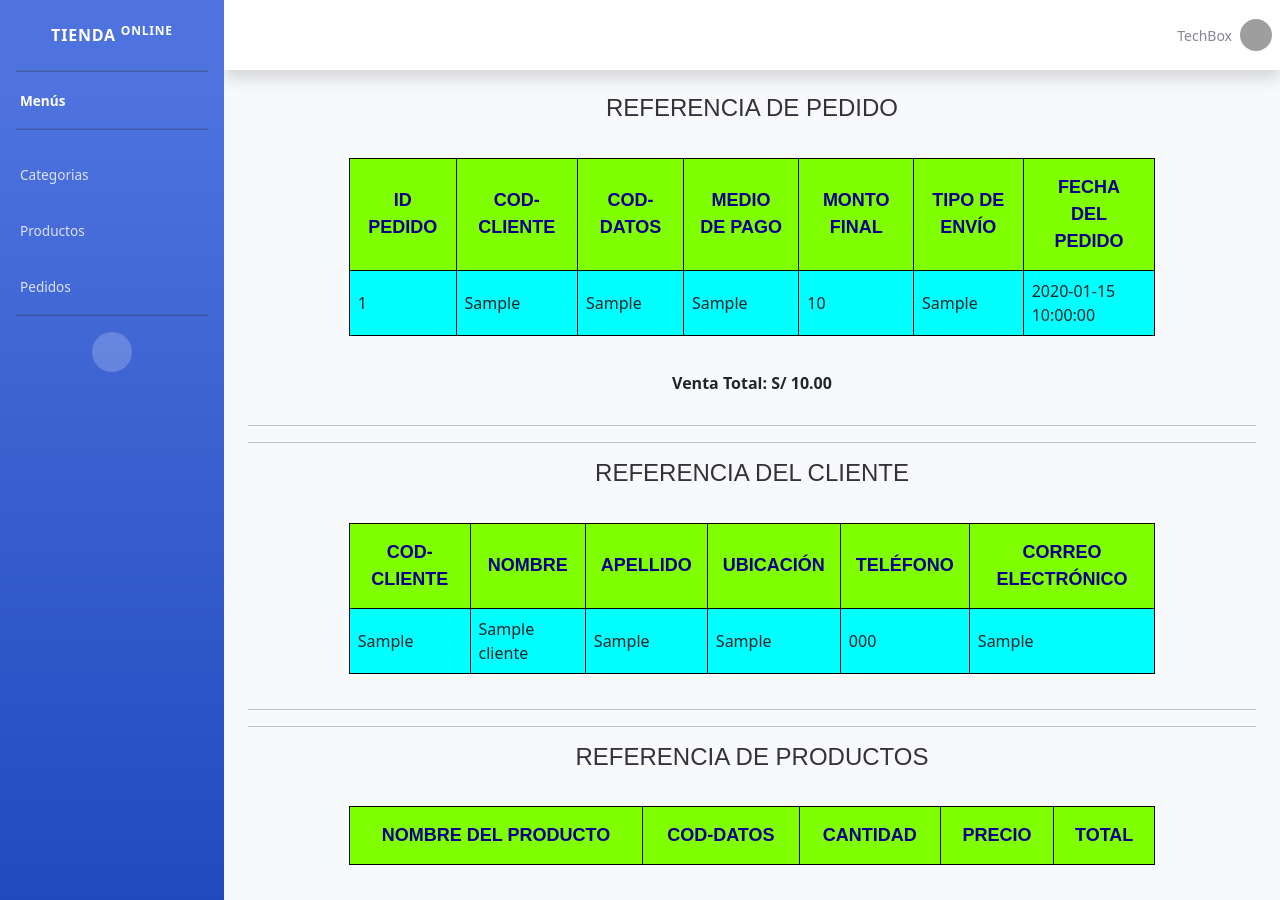
After one commit to JFVela/Trabajo_Card, a PHP site: page /admin/pedidos.php in a window 1280 px wide. The commit adds this page. Run offline with PHP 8.4, Linux system fonts and the light colour scheme; a user stored in the database is signed in; data comes from the database, SQL or seed files in the repository; tables that the repository leaves empty or names only in its code hold one stand-in row (values such as "Sample post"); lists and menus that the app fills with data are empty; some libraries are stand-ins or nearby versions; grey boxes are pictures that could not be loaded.

Commit message:
listo gente aunque podria ser mejor

```diff
--- a/admin/includes/header.php
+++ b/admin/includes/header.php
@@ -63,6 +63,11 @@ if (empty($_SESSION['id'])) {
                 <a class="nav-link" href="productos.php">
                     <i class="fas fa-list"></i>
                     <span>Productos</span></a>
+            </li>
+            <li class="nav-item">
+                <a class="nav-link" href="pedidos.php">
+                <i class="fas fa-list"></i>
+                    <span>Pedidos</span></a>
             </li>
 
             <!-- Divider -->
--- /dev/null
+++ b/admin/pedidos.php
@@ -0,0 +1,177 @@
+<?php
+require_once "../config/conexion.php";
+
+if (isset($_POST)) {
+    if (!empty($_POST)) {
+        $nombre = $_POST['nombre'];
+        $query = mysqli_query($conexion, "INSERT INTO categorias(categoria) VALUES ('$nombre')");
+        if ($query) {
+            header('Location: categorias.php');
+        }
+    }
+}
+
+include("includes/header.php");
+
+// Consulta 1
+$sql1 = "SELECT referenciaPC, nombre, apellido, localizacion, telefono, correo FROM pedido_cliente";
+$result1 = mysqli_query($conexion, $sql1);
+
+// Consulta 2
+$sql2 = "SELECT p.idpedido, p.referenciaPC, p.referenciaPD, p.medioPago, p.TotalFinal, p.tipoEnvio, p.fechaPedido FROM pedido p JOIN pedido_cliente pc ON p.referenciaPC = pc.referenciaPC";
+$result2 = mysqli_query($conexion, $sql2);
+$rows2 = mysqli_fetch_all($result2, MYSQLI_ASSOC);
+
+// Calcular la Venta Total
+$ventaTotal = array_sum(array_column($rows2, 'TotalFinal'));
+
+// Consulta 3
+$sql3 = "SELECT pr.nombre, pd.referenciaPD, pd.cantPD, pd.precioPD, pd.totalPD FROM pedido_datos pd JOIN pedido p ON pd.referenciaPD = p.referenciaPD JOIN pedido_cliente pc ON p.referenciaPC = pc.referenciaPC JOIN productos pr ON pd.idProductos = pr.id";
+$result3 = mysqli_query($conexion, $sql3);
+$rows3 = mysqli_fetch_all($result3, MYSQLI_ASSOC);
+?>
+
+<!DOCTYPE html>
+<html lang="en">
+
+<head>
+    <meta charset="utf-8" />
+    <meta name="viewport" content="width=device-width, initial-scale=1, shrink-to-fit=no" />
+    <meta name="description" content="" />
+    <meta name="author" content="" />
+    <title>Carrito de Compras</title>
+    <!-- Favicon-->
+    <link rel="icon" type="image/x-icon" href="assets/techbocx.ico" />
+    <link href="https://cdn.jsdelivr.net/npm/bootstrap@5.3.2/dist/css/bootstrap.min.css" rel="stylesheet" integrity="sha384-T3c6CoIi6uLrA9TneNEoa7RxnatzjcDSCmG1MXxSR1GAsXEV/Dwwykc2MPK8M2HN" crossorigin="anonymous">
+    <link href="https://cdn.jsdelivr.net/npm/bootstrap-icons@1.5.0/font/bootstrap-icons.css" rel="stylesheet" />
+    <link href="assets/css/styles.css" rel="stylesheet" />
+    <link href="assets/css/estilos.css" rel="stylesheet" />
+    <link rel="stylesheet" href="assets/css/button.css">
+    <style>
+        table {
+            margin: 35px auto;
+            border-collapse: collapse;
+            width: 80%;
+        }
+
+        th,
+        td {
+            border: 1px solid black;
+            text-align: left;
+            padding: 8px;
+        }
+
+        th {
+            background-color: chartreuse;
+            padding: 15px;
+            /* Aumenta el espacio alrededor del texto */
+            text-align: center;
+            /* Alinea el texto al centro */
+            font-family: 'Arial', sans-serif;
+            /* Cambia la fuente del texto */
+            font-size: 18px;
+            /* Cambia el tamaño del texto */
+            color: darkblue;
+            /* Cambia el color del texto */
+            text-transform: uppercase;
+            /* Convierte el texto a mayúsculas */
+        }
+
+        tr:nth-child(even) {
+            background-color: aqua;
+        }
+    </style>
+</head>
+
+<body>
+    <!-- Resultado de la Consulta 2 -->
+    <h2 style="margin: 15px auto; text-align: center; font-family: 'Arial', sans-serif; font-size: 24px; color: #333; text-transform: uppercase;">Referencia de Pedido</h2>
+    <table>
+        <tr>
+            <th>ID Pedido</th>
+            <th>COD-Cliente</th>
+            <th>COD-Datos</th>
+            <th>Medio de Pago</th>
+            <th>Monto Final</th>
+            <th>Tipo de Envío</th>
+            <th>Fecha del Pedido</th>
+        </tr>
+        <?php foreach ($rows2 as $row) : ?>
+            <tr>
+                <td><?= $row['idpedido'] ?></td>
+                <td><?= $row['referenciaPC'] ?></td>
+                <td><?= $row['referenciaPD'] ?></td>
+                <td><?= $row['medioPago'] ?></td>
+                <td><?= $row['TotalFinal'] ?></td>
+                <td><?= $row['tipoEnvio'] ?></td>
+                <td><?= $row['fechaPedido'] ?></td>
+            </tr>
+        <?php endforeach; ?>
+    </table>
+    <!-- Venta Total -->
+    <div style="margin: 30px auto; text-align: center;">
+        <strong>Venta Total: S/ <?= number_format($ventaTotal, 2) ?></strong>
+    </div>
+    <hr>
+    <hr>
+    <!-- Resultado de la Consulta 1 -->
+    <h2 style="margin: 15px auto; text-align: center; font-family: 'Arial', sans-serif; font-size: 24px; color: #333; text-transform: uppercase;">Referencia del Cliente</h2>
+    <table>
+        <tr>
+            <th>COD-Cliente</th>
+            <th>Nombre</th>
+            <th>Apellido</th>
+            <th>Ubicación</th>
+            <th>Teléfono</th>
+            <th>Correo electrónico</th>
+        </tr>
+        <?php foreach ($result1 as $row) : ?>
+            <tr>
+                <td><?= $row['referenciaPC'] ?></td>
+                <td><?= $row['nombre'] ?></td>
+                <td><?= $row['apellido'] ?></td>
+                <td><?= $row['localizacion'] ?></td>
+                <td><?= $row['telefono'] ?></td>
+                <td><?= $row['correo'] ?></td>
+            </tr>
+        <?php endforeach; ?>
+    </table>
+    <hr>
+    <hr>
+    <!-- Resultado de la Consulta 3 -->
+    <h2 style="margin: 15px auto; text-align: center; font-family: 'Arial', sans-serif; font-size: 24px; color: #333; text-transform: uppercase;">Referencia de Productos</h2>
+    <table>
+        <tr>
+            <th>Nombre del producto</th>
+            <th>COD-Datos</th>
+            <th>Cantidad</th>
+            <th>Precio</th>
+            <th>Total</th>
+        </tr>
+        <?php foreach ($rows3 as $row) : ?>
+            <tr>
+                <td><?= $row['nombre'] ?></td>
+                <td><?= $row['referenciaPD'] ?></td>
+                <td><?= $row['cantPD'] ?></td>
+                <td><?= $row['precioPD'] ?></td>
+                <td><?= $row['totalPD'] ?></td>
+            </tr>
+        <?php endforeach; ?>
+    </table>
+
+    <!-- Bootstrap core JS-->
+    <script src="https://cdn.jsdelivr.net/npm/bootstrap@5.3.2/dist/js/bootstrap.bundle.min.js" integrity="sha384-C6RzsynM9kWDrMNeT87bh95OGNyZPhcTNXj1NW7RuBCsyN/o0jlpcV8Qyq46cDfL" crossorigin="anonymous"></script>
+    <!-- Bootstrap core JavaScript-->
+    <script src="../assets/js/jquery-3.6.0.min.js"></script>
+    <script src="../assets/js/bootstrap.bundle.min.js"></script>
+
+    <!-- Core plugin JavaScript-->
+    <script src="../assets/js/jquery.easing.min.js"></script>
+
+    <!-- Custom scripts for all pages-->
+    <script src="../assets/js/sb-admin-2.min.js"></script>
+    <script src="../assets/js/all.min.js"></script>
+    <script src="../assets/js/scripts.js"></script>
+
+</body>
+</html>
```
